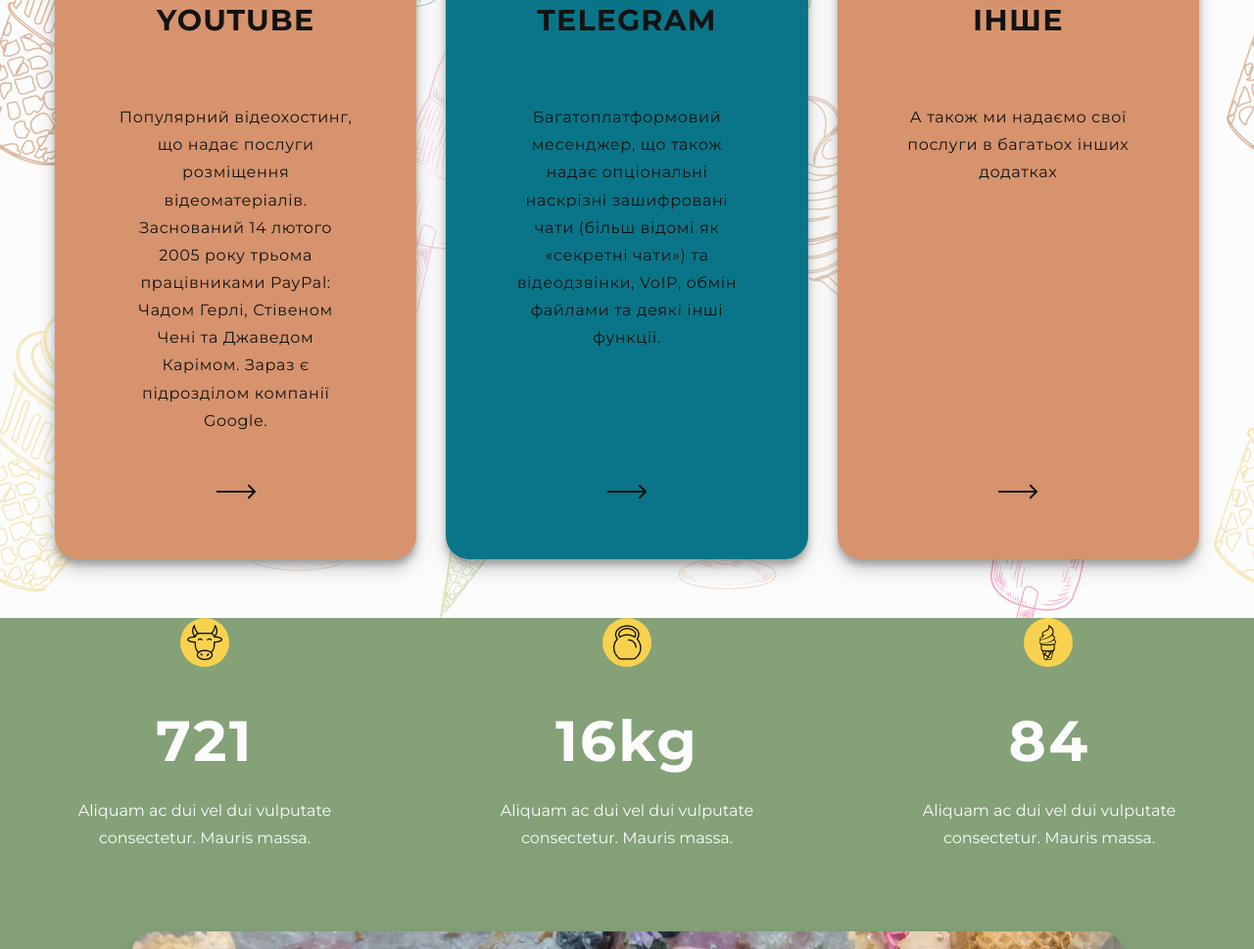
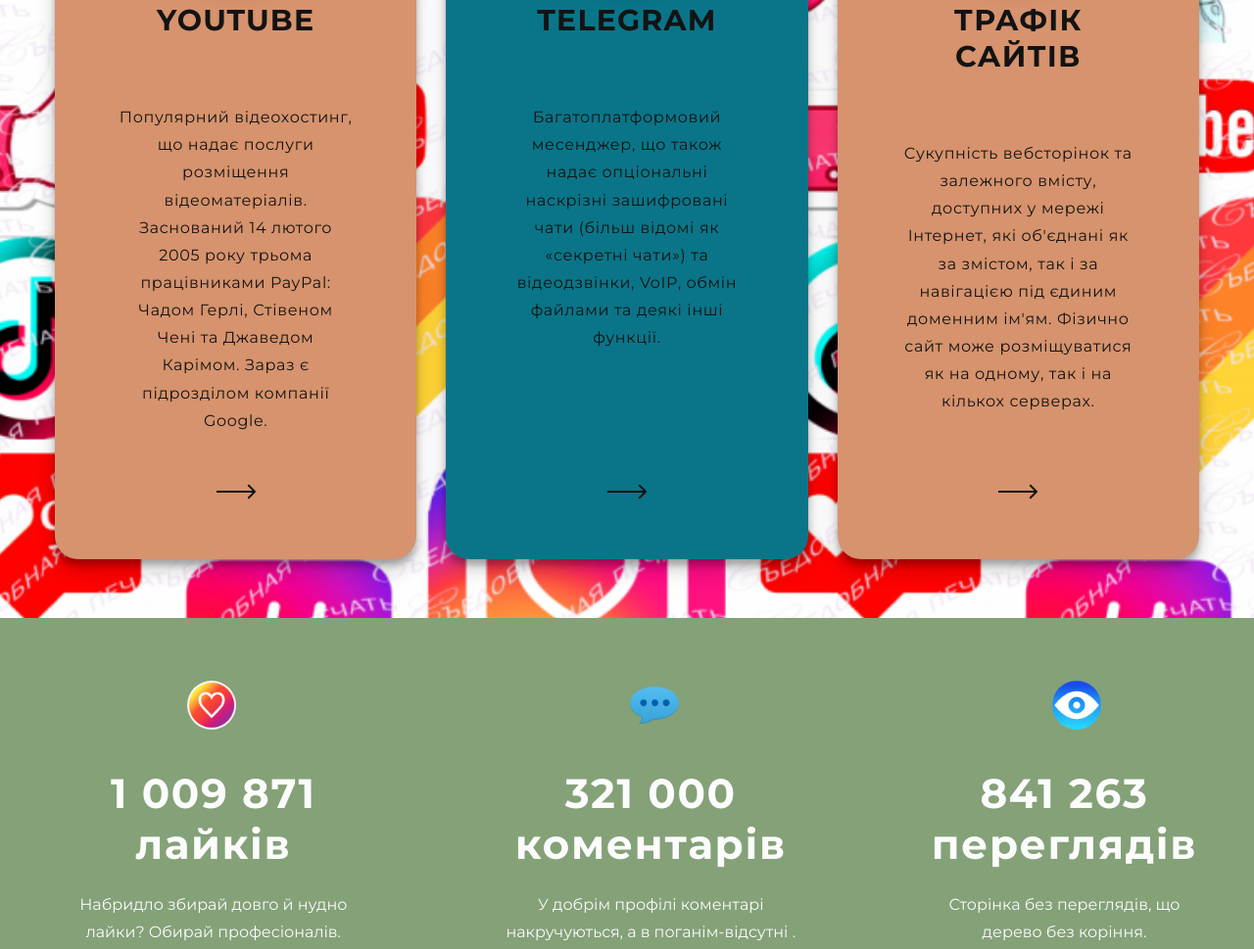
Before and after one commit to Viking3045/maximum, a website built with Parcel: page src/index.html in a window 1280 px wide. Shown: the part 2111-3080 px from the top of the page at 98% size. Built offline with nearby package versions, Linux system fonts and the light colour scheme; files whose address does not match are found by name; a web font is replaced by a local one.

Commit message:
add numbers

```diff
--- a/src/partials/advantages.html
+++ b/src/partials/advantages.html
@@ -4,21 +4,21 @@
     <h2 class="visually-hidden">Advantages</h2>
     <ul class="advantages__list">
       <li class="advantages__item">
-        <h3 class="advantages__indi advantages__indi--cow">721</h3>
+        <h3 class="advantages__indi advantages__indi--cow">1 009 871 лайків</h3>
         <p class="advantages__text">
-          Aliquam ac dui vel dui vulputate consectetur. Mauris massa.
+          Набридло збирай довго й нудно лайки? Обирай професіоналів.
         </p>
       </li>
       <li class="advantages__item">
-        <h3 class="advantages__indi advantages__indi--weight">16KG</h3>
+        <h3 class="advantages__indi advantages__indi--weight">321 000 коментарів</h3>
         <p class="advantages__text">
-          Aliquam ac dui vel dui vulputate consectetur. Mauris massa.
+          У добрім профілі коментарі накручуються, а в поганім-відсутні .
         </p>
       </li>
       <li class="advantages__item">
-        <h3 class="advantages__indi advantages__indi--cream">84</h3>
+        <h3 class="advantages__indi advantages__indi--cream">841 263 переглядів</h3>
         <p class="advantages__text">
-          Aliquam ac dui vel dui vulputate consectetur. Mauris massa.
+          Сторінка без переглядів, що дерево без коріння.
         </p>
       </li>
     </ul>
--- a/src/partials/modal-with-info-about-product.html
+++ b/src/partials/modal-with-info-about-product.html
@@ -293,7 +293,7 @@
         </button>
         <h3 class="modal__title">Інше</h3>
         <img class="product-modal__img"
-            src="./images/brends/p2111115.webp"
+            src="./images/brends/web-pages.png"
             alt="chocololatea_ice_cream">
 
         <h4 class="product-modal__subtitle">Список цін</h4>
--- a/src/partials/products.html
+++ b/src/partials/products.html
@@ -65,9 +65,10 @@
       </li>
 
       <li class="card__set card__set--sixth">
-        <h3 class="card__title">Інше</h3>
+        <h3 class="card__title">Трафік сайтів</h3>
         <p class="card__text">
-          А також ми надаємо свої послуги в багатьох інших додатках
+          Сукупність вебсторінок та залежного вмісту, доступних у мережі Інтернет, які об'єднані як за змістом, так і за навігацією під
+          єдиним доменним ім'ям. Фізично сайт може розміщуватися як на одному, так і на кількох серверах.
         </p>
         <button data-modal-open="product-others" class="more" type="button">
           <svg class="card__img" width="40" height="16">
--- a/src/sass/layout/_advantages.scss
+++ b/src/sass/layout/_advantages.scss
@@ -1,12 +1,12 @@
 .advantages {
-  padding-top: 0;
+  padding-top: 64px;
   padding-bottom: 64px;
   background-color: $primary-bg-color;
   @include mq(tablet) {
     padding-bottom: 204px;
   }
   @include mq(desktop) {
-    padding-bottom: 178px;
+    padding-bottom: 64px;
   }
 
   &__list {
@@ -40,11 +40,11 @@
     color: $white-text-color;
     @include mq(tablet) {
       text-transform: lowercase;
-      font-size: 48px;
+      font-size: 22px;
       line-height: calc(59 / 48);
     }
     @include mq(desktop) {
-      font-size: 58px;
+      font-size: 42px;
       line-height: calc(71 / 58);
     }
 
@@ -67,21 +67,26 @@
     height: 50px;
     border-radius: 50px;
 
-    background-color: $accent-color;
-    background-image: url(/src/images/advantages/cow.png);
+    background-color: $primary-bg-color;
+    background-image: url(/src/images/brends/like.png);
+    background-size:cover;
     background-repeat: no-repeat;
     background-position: center;
+    margin-left: auto;
+    margin-right: auto;
     @include mq(tablet) {
       transform: translateX(16px);
+      margin-left: 50px;
     }
     @include mq(desktop) {
+      margin-left: 110px;
       transform: translateX(25px);
     }
     @media (min-device-pixel-ratio: 2),
       (min-resolution: 192dpi),
       (min-resolution: 2dppx) {
-      background-size: 36px 36px;
-      background-image: url(/src/images/advantages/cow@2x.png);
+      background-size:cover;
+      background-image: url(/src/images/brends/like.png);
     }
   }
 
@@ -93,21 +98,25 @@
     height: 50px;
     border-radius: 50px;
 
-    background-color: $accent-color;
-    background-image: url(/src/images/advantages/weight.png);
+    background-color: $primary-bg-color;
+    background-image: url(/src/images/brends/coment.png);
+    background-size: contain;
     background-repeat: no-repeat;
     background-position: center;
+    margin-left:155px;
     @include mq(tablet) {
       transform: translateX(37px);
+      margin-left: 30px;
     }
     @include mq(desktop) {
       transform: translateX(48px);
+      margin-left: 90px;
     }
     @media (min-device-pixel-ratio: 2),
       (min-resolution: 192dpi),
       (min-resolution: 2dppx) {
       background-size: 36px 36px;
-      background-image: url(/src/images/advantages/weight@2x.png);
+      background-image: url(/src/images/brends/coment.png);
     }
   }
 
@@ -118,21 +127,26 @@
     height: 50px;
     border-radius: 50px;
 
-    background-color: $accent-color;
-    background-image: url(/src/images/advantages/ice-crema.png);
+    background-color: $primary-bg-color;
+    background-image: url(/src/images/brends/wotch.png);
+    background-size:cover;
     background-repeat: no-repeat;
     background-position: center;
+    margin-left: auto;
+    margin-right: auto;
     @include mq(tablet) {
       transform: translateX(10px);
+      margin-left: 50px;
     }
     @include mq(desktop) {
       transform: translateX(15px);
+      margin-left: 110px;
     }
     @media (min-device-pixel-ratio: 2),
       (min-resolution: 192dpi),
       (min-resolution: 2dppx) {
-      background-size: 36px 36px;
-      background-image: url(/src/images/advantages/ice-crema@2x.png);
+        background-size:cover;
+      background-image: url(/src/images/brends/wotch.png);
     }
   }
 
--- a/src/sass/layout/_products.scss
+++ b/src/sass/layout/_products.scss
@@ -1,25 +1,25 @@
 .products {
-  background: url(../images/bcg/bcg_mob_@1x.png) calc(50% - 40px) -120px / 857px
+  background: url(../images/brends/TELEFONNYE-PRILOZENIY--DEVOCKA--SERDTE-S-KOTYTAMI--KLASS-ROZOVYI.md.png) calc(50% - 40px) -120px / 857px
     1188px;
   text-align: center;
   padding: 60px 0;
-  @media (min-resolution: 2dppx) {
-    background-image: url(../images/bcg/bcg_mob_@2x.png);
-  }
-  @include mq(tablet) {
-    background-image: url(../images/bcg/bcg_tab_@1x.png);
-    background-size: 940px 996px;
-    @media (min-resolution: 2dppx) {
-      background-image: url(../images/bcg/bcg_tab_@2x.png);
-    }
-  }
-  @include mq(desktop) {
-    background-image: url(../images/bcg/bcg_desk_@1x.png);
-    background-size: 1278px 1330px;
-    @media (min-resolution: 2dppx) {
-      background-image: url(../images/bcg/bcg_desk_@2x.png);
-    }
-  }
+  // @media (min-resolution: 2dppx) {
+  //   background-image: url(../images/bcg/bcg_mob_@2x.png);
+  // }
+  // @include mq(tablet) {
+  //   background-image: url(../images/bcg/bcg_tab_@1x.png);
+  //   background-size: 940px 996px;
+  //   @media (min-resolution: 2dppx) {
+  //     background-image: url(../images/bcg/bcg_tab_@2x.png);
+  //   }
+  // }
+  // @include mq(desktop) {
+  //   background-image: url(../images/bcg/bcg_desk_@1x.png);
+  //   background-size: 1278px 1330px;
+  //   @media (min-resolution: 2dppx) {
+  //     background-image: url(../images/bcg/bcg_desk_@2x.png);
+  //   }
+  // }
 
   &__label {
     display: block;
@@ -201,7 +201,7 @@
       background: $third-cards-color;
 
       &::before {
-        background-image: url(../images/brends/p2111115.webp);
+        background-image: url(../images/brends/web-pages.png);
         box-shadow: 0 $shadow-height 0 0 rgba(213, 117, 63, 0.7),
           0 $shadow-height 0 0 #d9d9d9, 0 16px 20px rgba(0, 0, 0, 0.25);
       }
```
Also changed, not shown: src/index.html (+2 -2 lines), src/images/brends/TELEFONNYE-PRILOZENIY--DEVOCKA--SERDTE-S-KOTYTAMI--KLASS-ROZOVYI.md.png (added), src/images/brends/coment.png (added), src/images/brends/like.png (added), src/images/brends/p2111115.webp (deleted), src/images/brends/web-pages.png (added), src/images/brends/wotch.png (added).
